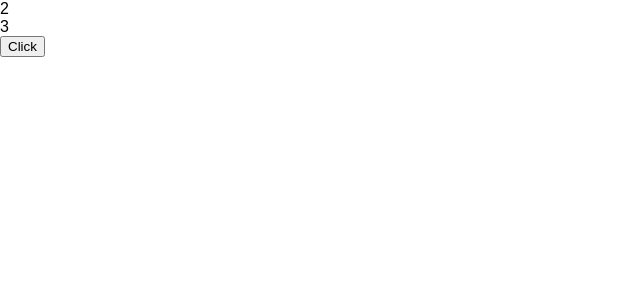
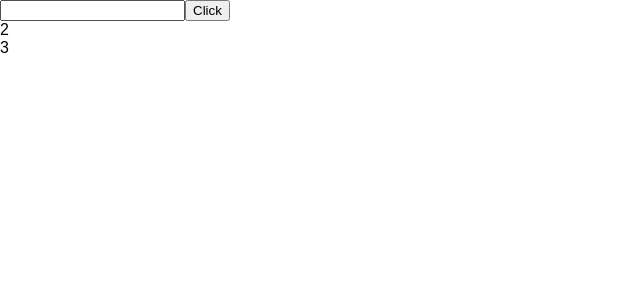
Before and after one commit to AnnaFuentesJakobsen/todo-react, a React (Create React App) app: page / in a window 1280 px wide. Shown: the top 300 px of the page, without its empty margins (0-640 px from the left). Built offline with nearby package versions, Linux system fonts and the light colour scheme.

Commit message:
added input field

```diff
--- a/src/components/App.js
+++ b/src/components/App.js
@@ -7,6 +7,8 @@ class App extends Component {
   state = { items: [2,3] };
 
   addToList = () => {
+    console.log(this.refs.itemInput.value)
+    return
     this.setState({
       items: this.state.items.concat(1337)
     })
@@ -20,12 +22,13 @@ class App extends Component {
 
     return(
       <div>
+        <input type="text" ref="itemInput"></input>
+        <button onClick={ this.addToList }>
+          Click
+        </button>
         <div>
           { list }
         </div>
-        <button onClick={ this.addToList }>
-          Click
-        </button>
       </div>
     );
   }
```
